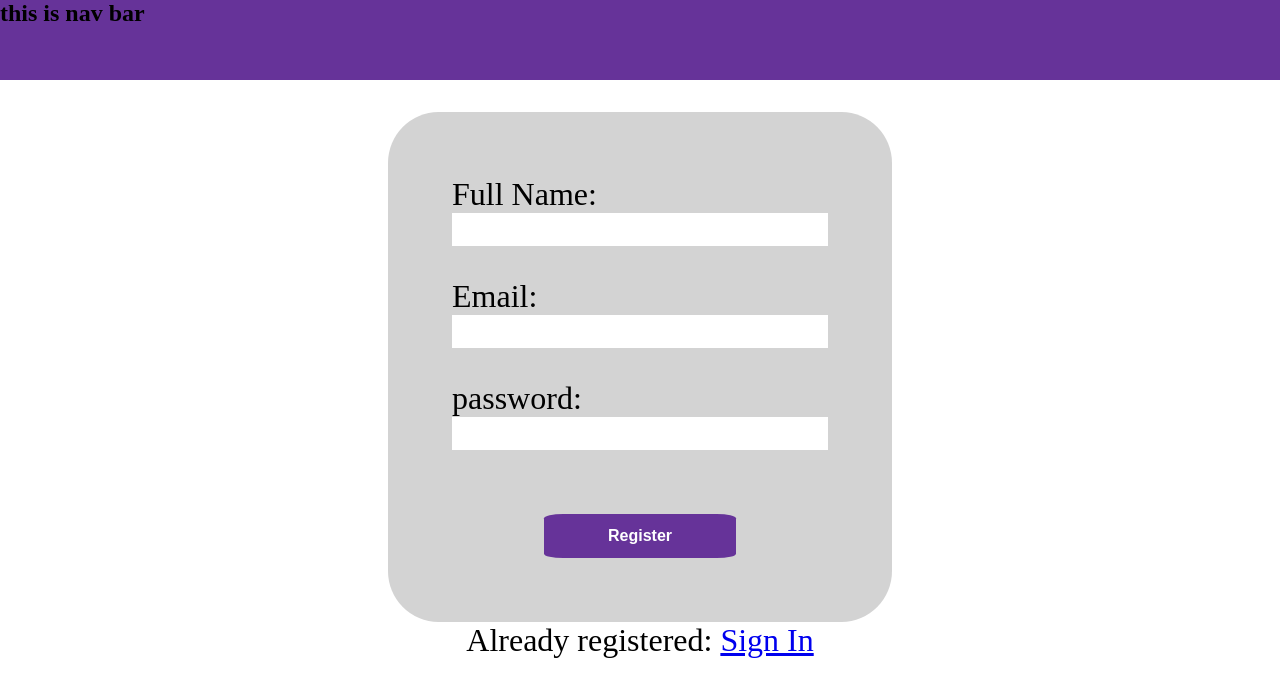
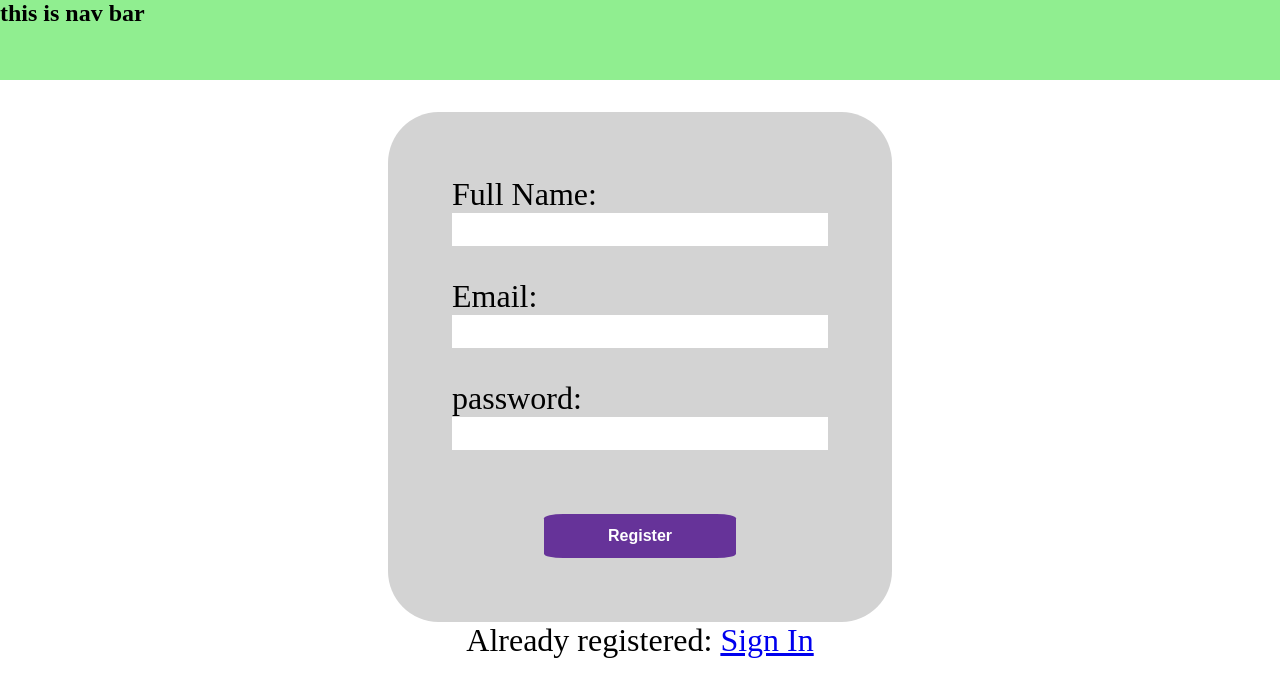
Before and after one commit to Alok-debug/expenseTracker_frontEnd, a plain HTML site: page signUp.html in a window 1280 px wide. Drawn offline with Linux system fonts and the light colour scheme.

Commit message:
style update

```diff
--- a/main.css
+++ b/main.css
@@ -4,7 +4,7 @@
 }
 
 header{
-    background: rebeccapurple;
+    background:lightgreen;
     min-height: 5rem;
     margin-bottom: 2rem;
 
```
